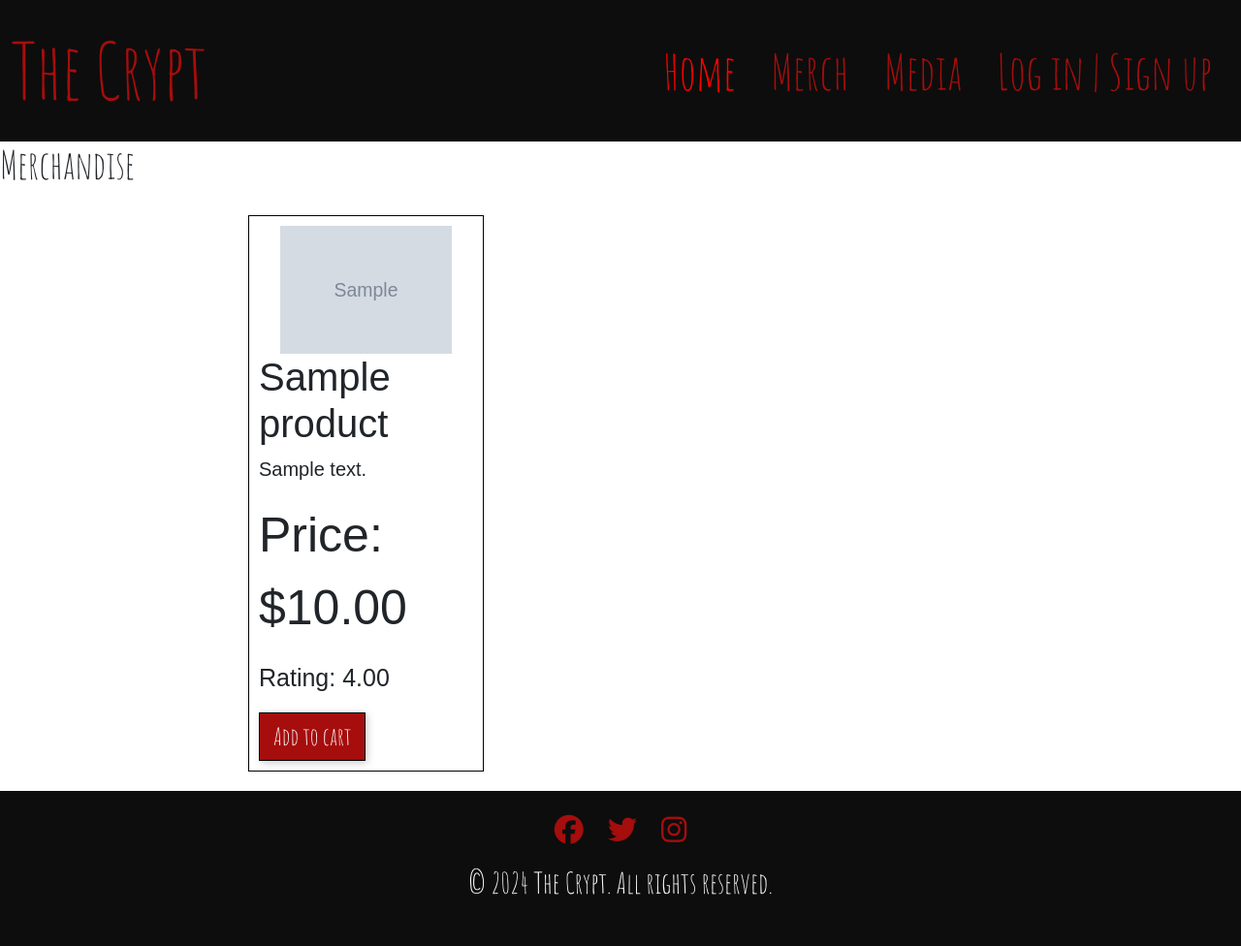
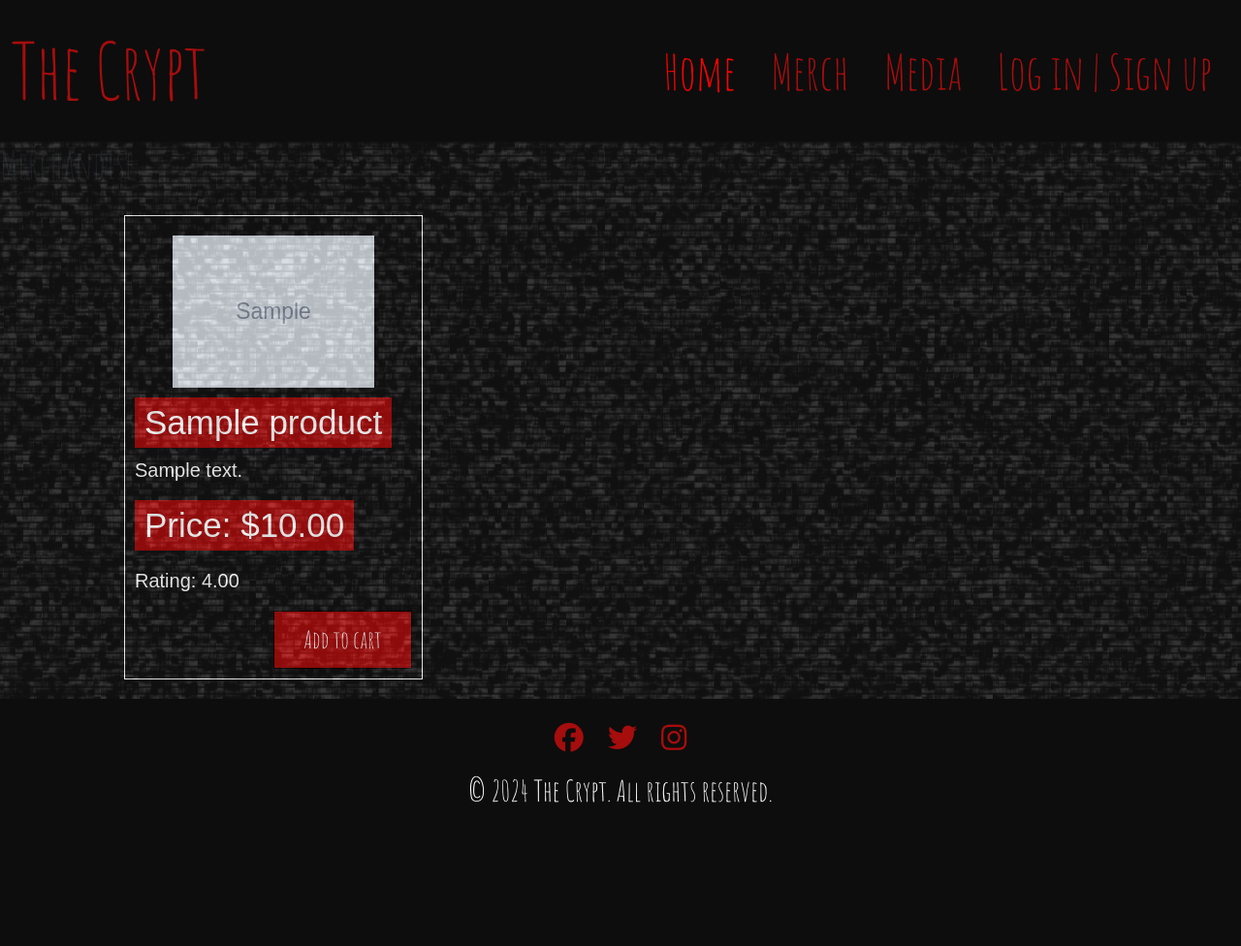
Before and after one commit to barcodin9/CI-P, a Django app: page /api/merch/ in a window 1280 px wide. Shown: the whole page at 97% size. After the commit the page ends 828 px from the top, so only its background shows below. Run offline with Django 4.2, Linux system fonts and the light colour scheme; tables that the repository leaves empty hold one stand-in row (values such as "Sample post"); grey boxes marked "Sample" are stand-in pictures; some libraries are stand-ins or nearby versions.

Commit message:
Fix static overlay - further style merch page.

```diff
--- a/backend/static/assets/style.css
+++ b/backend/static/assets/style.css
@@ -70,18 +70,23 @@
 .bg-image {
   position: relative;
   overflow: hidden;
-  background-color: black;
+  background-color: rgb(19, 19, 19);
   background-blend-mode: multiply;
   background-repeat: no-repeat;
   background-position: center;
   background-size: cover;
 }
 
+.static-container {
+  width: 100%;
+  height: auto;
+
+}
+
 .white-noise-overlay {
   position: absolute;
-  inset: -200%;
-  background-image: url(/assets/images/whitenoise.jpeg);
-  opacity: 15%;
+  inset: -300%;
+  background-image: url('./images/whitenoise.jpeg');  opacity: 15%;
   z-index: 10;
   pointer-events: none;
 
@@ -384,14 +389,14 @@ button[type="submit"]:hover {
 #products-container {
   display: grid;
   grid-template-columns: repeat(3, 1fr);
-  gap: 20px;
-  padding: 20px 20% 20px 20%;
+  gap: 50px;
+  padding: 20px 10% 20px 10%;
 
 }
 
 .product {
     flex: 1 1 calc(33.333% - 20px);
-    border: 1px solid black;
+    border: 1px solid white;
     padding: 10px;
     display: flex;
     flex-direction: column;
@@ -404,38 +409,47 @@ button[type="submit"]:hover {
   width: 80%;
   height: auto;
   align-self: center;
+  padding: 10px;
 }
 
 .product-name {
-  font-size: 40px;
+  font-size: 35px;
+  background-color: #a60d0d;
+  padding: 5px 10px 5px 10px;
+  color: white;
   font-family: Arial, Helvetica, sans-serif;
 }
 
 .product-description {
   font-size: 20px;
+  color: white;
   font-family: Arial, Helvetica, sans-serif;
 }
 
 .product-price {
-  font-size: 50px;
+  font-size: 35px;
+  background-color: #a60d0d;
+  padding: 0 10px 0 10px;
+  color: white;
   font-family: Arial, Helvetica, sans-serif;
 }
 
 .product-rating {
-  font-size: 25px;
+  font-size: 20px;
+  color: white;
   font-family: Arial, Helvetica, sans-serif;
 }
 
 .add-cart {
 width: 50%;
-height: 50px;
 background-color: #a60d0d;
 color: white;
 font-size: 25px;
 border: 1px solid #000000;
-padding: 5px;
+padding: 10px 20px;
 box-shadow: 2px 2px 8px rgba(0, 0, 0, 0.2);
 transition: transform 0.1s ease;
+align-self: flex-end;
 }
 
 .add-cart:hover {
@@ -463,6 +477,8 @@ transition: transform 0.1s ease;
   margin: auto;
 }
 
+/* Cart page */
+
 table {
   width: 100%;
   border-collapse: collapse;
@@ -480,11 +496,23 @@ th, td {
   margin-top: 10px;
 }
 .checkout-btn {
-  background-color: #4CAF50;
+  background-color: #a60d0d;
   color: white;
+  font-size: 25px;
+  border: 1px solid #000000;
   padding: 10px 20px;
   text-align: center;
   display: inline-block;
   margin: 20px 0;
   cursor: pointer;
+  box-shadow: 2px 2px 8px rgba(0, 0, 0, 0.2);
+  transition: transform 0.1s ease;
 }
+
+.checkout-btn:active {
+  transform: scale(0.95);
+}
+
+.checkout-btn:hover{
+  background-color: #590707;
+}
--- a/backend/templates/media.html
+++ b/backend/templates/media.html
@@ -44,6 +44,9 @@
         </nav>
 
         <div class="white-noise-overlay"></div>
+    </div>
+
+
 
 
 <footer class="footer-container">
--- a/backend/templates/merch.html
+++ b/backend/templates/merch.html
@@ -14,6 +14,8 @@
 
 <body>
 
+
+<div class="bg-image">
   <nav class="navbar navbar-expand-lg">
     <div class="container-fluid">
     <a class="navbar-brand" href="{% url 'home_newsletter' %}">The Crypt</a>
@@ -40,9 +42,15 @@
 
     </div>
     </div>
+
 </nav>
 
+    <div class="static-container">
+        <div class="white-noise-overlay"></div>
         {% include 'products_template.html' %}
+
+    </div>
+</div>
 
 <footer class="footer-container">
     <div>
```
Lines whose indentation alone changed are shown as unchanged.
